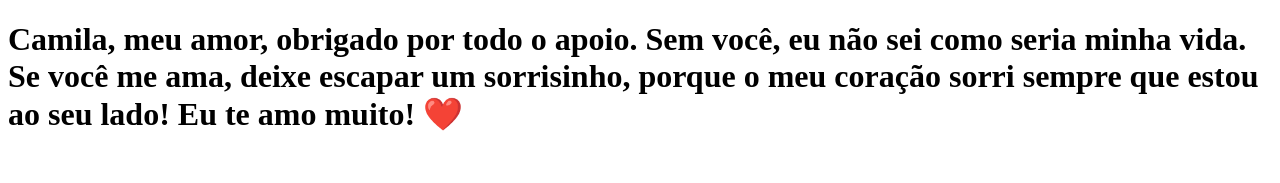
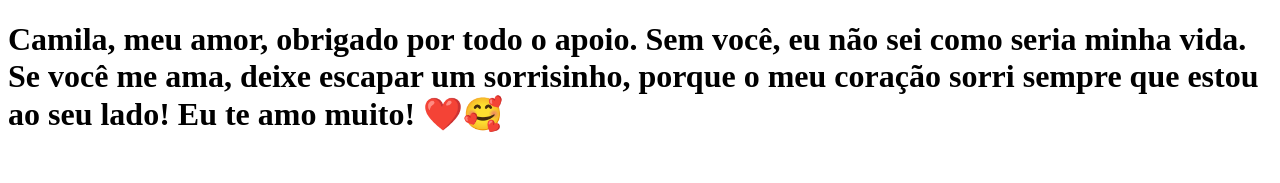
Before and after one commit to gfabreu/clone-tabnews, a Next.js app: page / in a window 1280 px wide. Shown: the top 183 px of the page. Built offline with nearby package versions, Linux system fonts and the light colour scheme.

Commit message:
Atualização

```diff
--- a/pages/index.js
+++ b/pages/index.js
@@ -3,7 +3,7 @@ function Home() {
     <h1>
       Camila, meu amor, obrigado por todo o apoio. Sem você, eu não sei como
       seria minha vida. Se você me ama, deixe escapar um sorrisinho, porque o
-      meu coração sorri sempre que estou ao seu lado! Eu te amo muito! ❤️
+      meu coração sorri sempre que estou ao seu lado! Eu te amo muito! ❤️🥰
     </h1>
   );
 }
```
Also changed, not shown: 1 other file (tests, documents, lock files or other folders).
